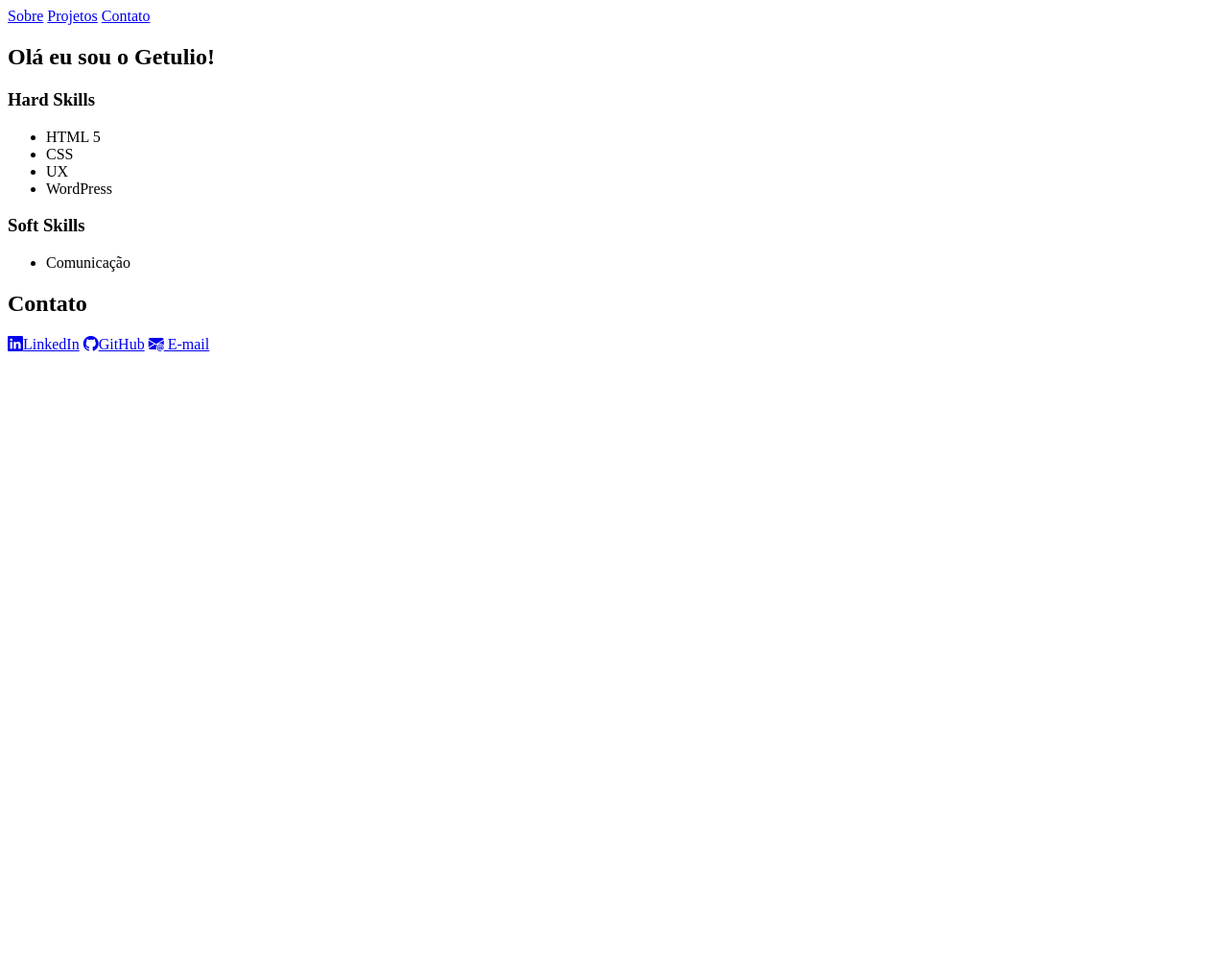
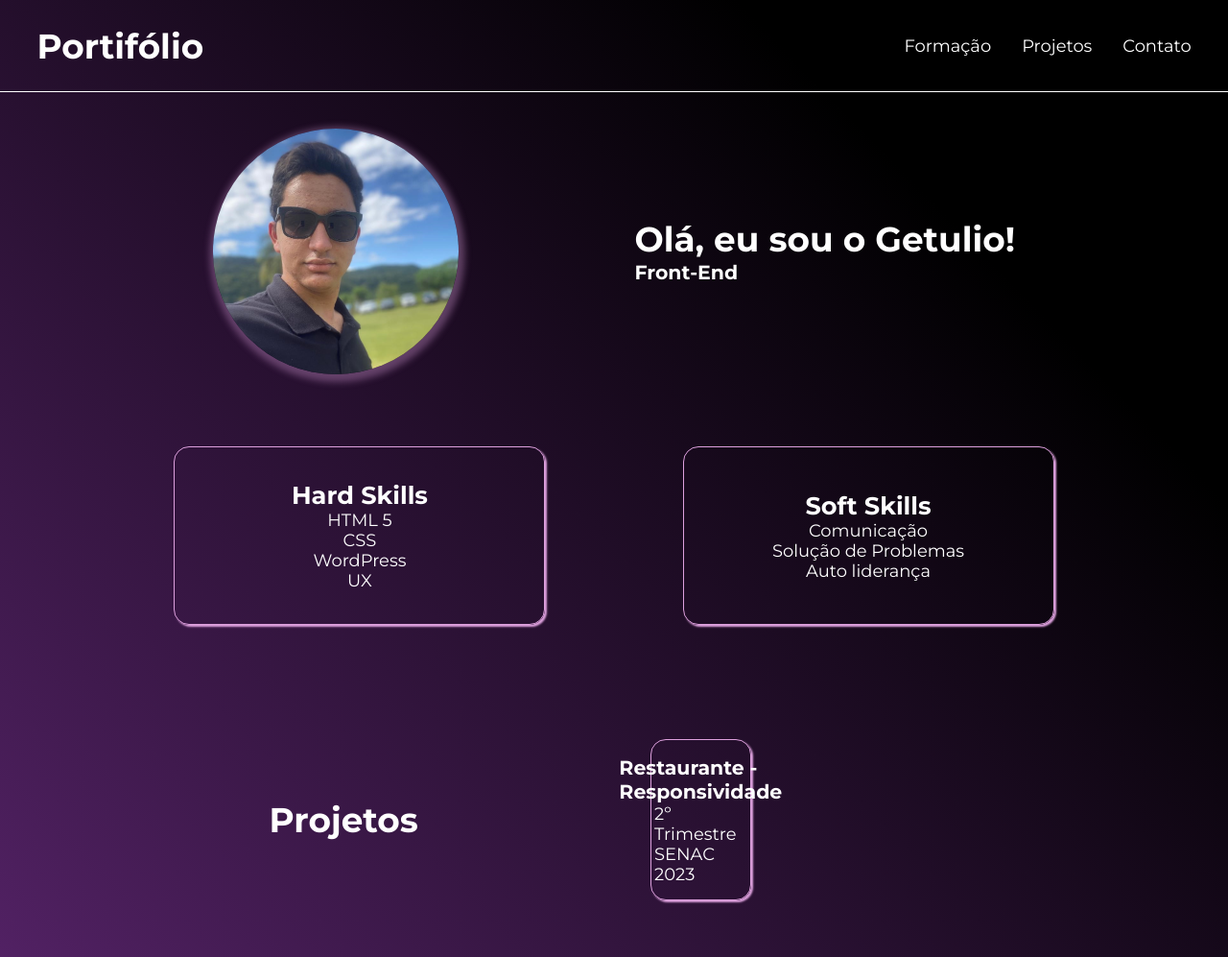
Before and after one commit to getulio-zanotti/portifolio, a plain HTML site: page index.html in a window 1280 px wide. Shown: the top 997 px of the page at 96% size. Before the commit the page ends 800 px from the top, so only its background shows below. Drawn offline with nearby package versions, Linux system fonts and the light colour scheme.

Commit message:
Projeto do portifólio com CSS

```diff
--- a/index.html
+++ b/index.html
@@ -5,6 +5,12 @@
 		<meta name="viewport" content="width=device-width, initial-scale=1.0" />
 		<meta name="description" content="Portifólio de Getulio Zanotti" />
 		<link rel="stylesheet" href="style.css" />
+		<link rel="preconnect" href="https://fonts.googleapis.com" />
+		<link rel="preconnect" href="https://fonts.gstatic.com" crossorigin />
+		<link
+			href="https://fonts.googleapis.com/css2?family=Montserrat:wght@100;200;300;400;500;600;700;800;900&display=swap"
+			rel="stylesheet"
+		/>
 		<link
 			rel="stylesheet"
 			href="https://cdn.jsdelivr.net/npm/bootstrap-icons@1.10.5/font/bootstrap-icons.css"
@@ -13,44 +19,65 @@
 	</head>
 	<body>
 		<header>
+			<h1>Portifólio</h1>
 			<nav>
-				<a href="#Sobre">Sobre</a>
+				<a href="#Formação">Formação</a>
 				<a href="#Projetos">Projetos</a>
 				<a href="#Contato">Contato</a>
 			</nav>
 		</header>
 		<main>
 			<section id="Sobre">
-				<h2>Olá eu sou o Getulio!</h2>
+				<img id="Getulio" src="getulio_foto.jpg" alt="" />
+				<div id="titulo">
+					<h2>Olá, eu sou o Getulio!</h2>
+					<h4>Front-End</h4>
+				</div>
 			</section>
 			<section id="skills">
-				<div id="hard_skills">
+				<div class="box" id="hard_skills">
 					<h3><span lang="en">Hard Skills</span></h3>
 					<ul>
 						<li>HTML 5</li>
 						<li>CSS</li>
+						<li>WordPress</li>
 						<li>UX</li>
-						<li>WordPress</li>
 					</ul>
 				</div>
-				<div id="soft_skills">
+				<div class="box" id="soft_skills">
 					<h3><span lang="en">Soft Skills</span></h3>
 					<ul>
 						<li>Comunicação</li>
+						<li>Solução de Problemas</li>
+						<li>Auto liderança</li>
 					</ul>
+				</div>
+			</section>
+			<section id="Projetos">
+				<h2>Projetos</h2>
+				<div class="container">
+					<div class="box">
+						<h4>Restaurante - Responsividade</h4>
+						<p>2º Trimestre SENAC 2023</p>
+					</div>
 				</div>
 			</section>
 			<section id="Contato">
 				<h2>Contato</h2>
+				<div class="midias">
 					<a href="https://www.linkedin.com/in/getuliozanotti" target="_blank"
-					><i class="bi bi-linkedin"></i>LinkedIn</a
+						><i class="bi bi-linkedin"></i> LinkedIn</a
 					>
 					<a href="https://github.com/getulio-zanotti" target="_blank"
-					><i class="bi bi-github"></i>GitHub</a
+						><i class="bi bi-github"></i> GitHub</a
+					>
+					<a href="https://www.instagram.com/getuliozanotti/" target="_blank"
+						><i class="bi bi-instagram"></i> Instagram</a
 					>
 					<a href="mailto:getuliozanotti@outlook.com"
 						><i class="bi bi-envelope-at-fill"></i> E-mail</a
 					>
+				</div>
 			</section>
 		</main>
 	</body>
--- a/style.css
+++ b/style.css
@@ -0,0 +1,144 @@
+* {
+	margin: 0;
+	padding: 0;
+	font-family: "Montserrat", sans-serif;
+	color: white;
+	text-decoration: none;
+}
+/* ---Rolagem--- */
+* {
+	scrollbar-width: thin;
+	scrollbar-color: #602775 #101111;
+}
+*::-webkit-scrollbar {
+	width: 9px;
+	width: 9px;
+}
+*::-webkit-scrollbar-track,
+*::-webkit-scrollbar-track:hover,
+*::-webkit-scrollbar-track:active {
+	border-radius: 0px;
+	background-color: #000000;
+}
+*::-webkit-scrollbar-thumb,
+*::-webkit-scrollbar-thumb:active {
+	border-radius: 6px;
+	background-color: #602775;
+}
+*::-webkit-scrollbar-thumb:hover {
+	background-color: #dda0dd;
+}
+/* ---Rolagem--- */
+body {
+	background: #602775;
+	background: linear-gradient(to top right, #602775 0%, #000000 80%) no-repeat;
+}
+ul {
+	list-style: none;
+	display: flex;
+	flex-direction: column;
+	align-items: center;
+}
+h1 {
+	font-size: max(2.8vw, 24px) !important;
+}
+h2 {
+	font-size: max(2.8vw, 20px) !important;
+}
+h3 {
+	font-size: max(2vw, 18px) !important;
+	align-self: center;
+}
+h4 {
+	font-size: max(1.6vw, 14px) !important;
+}
+p,
+a,
+li {
+	font-weight: 400;
+	font-size: max(1.4vw, 14px);
+}
+a {
+	transition: ease 0.3s;
+}
+a:hover {
+	color: #dda0dd;
+	font-weight: 600;
+	transform: scale(1.1);
+	transition: ease 0.3s;
+}
+a::selection,
+p::selection,
+h1::selection,
+h2::selection,
+h3::selection,
+li::selection,
+span::selection {
+	color: #dda0dd;
+	background-color: #000000;
+}
+header {
+	display: flex;
+	flex-direction: row;
+	padding: 2% 3%;
+	border-bottom: 1px solid white;
+	justify-content: space-between;
+	align-items: center;
+}
+nav {
+	display: flex;
+	flex-direction: row;
+	gap: 2em;
+}
+main {
+	display: flex;
+	flex-direction: column;
+	gap: 1em;
+	padding: 2% 3%;
+}
+section {
+	display: flex;
+	align-items: center;
+	justify-content: center;
+	justify-content: space-evenly;
+	min-height: 35vh;
+}
+#Getulio {
+	border-radius: 50%;
+	width: max(50px, 20vw);
+	box-shadow: 1.6px 3px 7px 5px rgba(221, 160, 221, 0.35);
+}
+#skills {
+	display: flex;
+	flex-direction: row;
+	justify-content: space-evenly;
+}
+.box {
+	border: 1px solid #dda0dd;
+	box-shadow: 2px 2px 2px #dda0dd;
+	padding: 1%;
+	min-height: 20vh;
+	display: flex;
+	flex-direction: column;
+	align-items: center;
+	justify-content: center;
+	width: 30%;
+	border-radius: 1em;
+}
+#projetos {
+	display: flex;
+	flex-direction: column;
+}
+.container {
+	display: flex;
+	flex-direction: row;
+}
+#Contato {
+	flex-direction: column;
+}
+.midias {
+	display: flex;
+	flex-direction: row;
+	justify-content: space-evenly;
+	width: 100%;
+}
```
Also changed, not shown: getulio_foto.jpg (added). Lines whose indentation alone changed are shown as unchanged.
